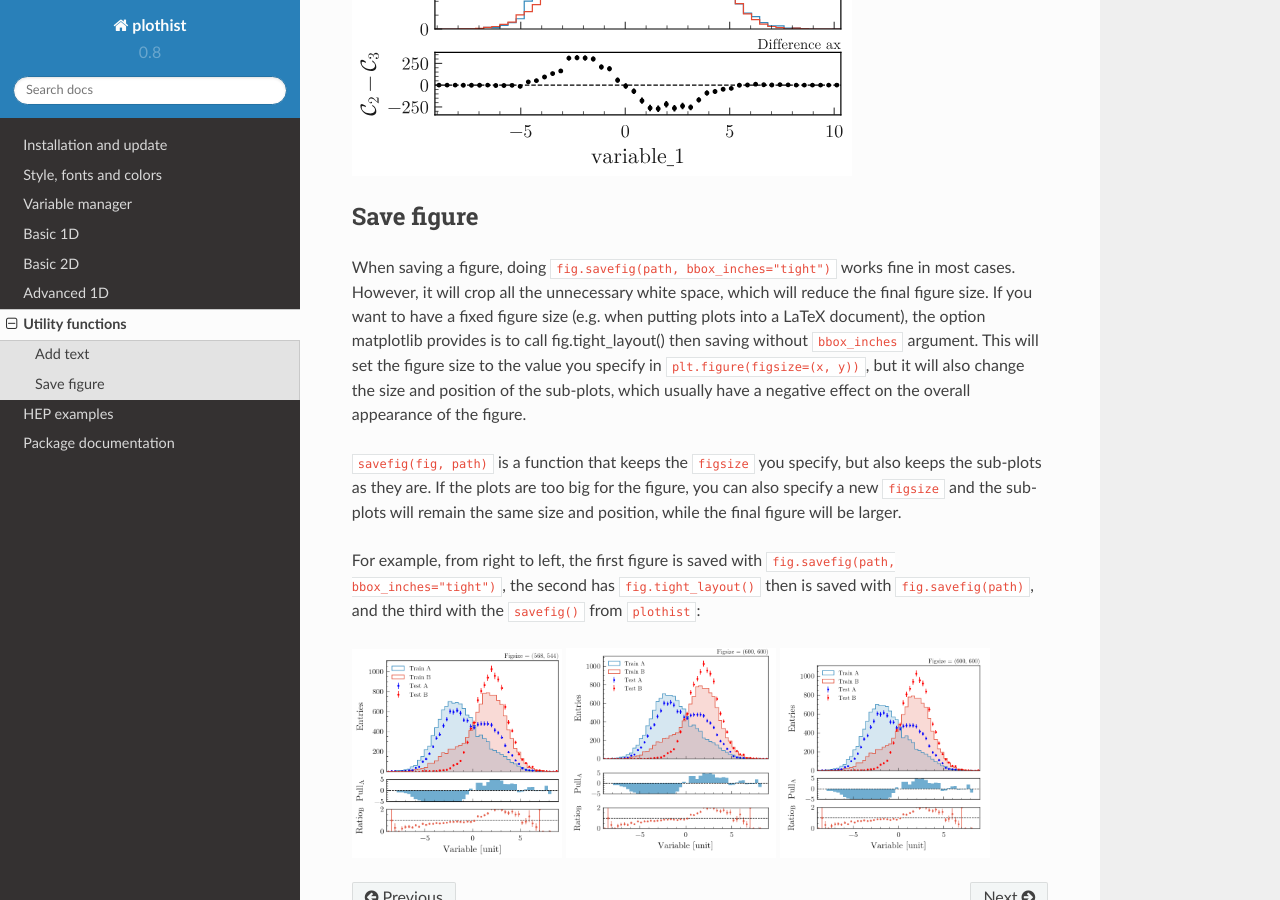
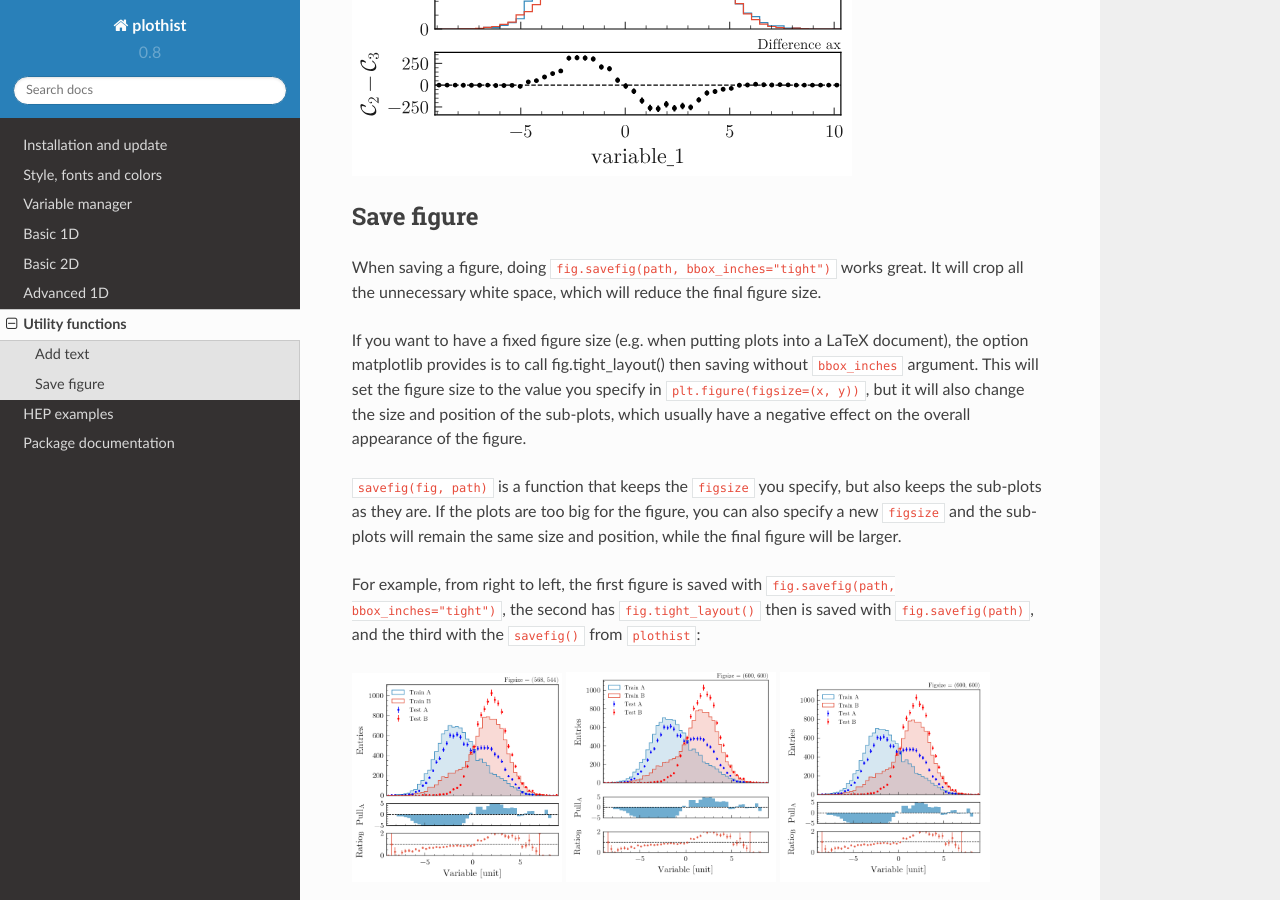
Before and after one commit to cyrraz/plothist, a Sphinx documentation site: the page built from docs/usage/utilities.rst, in a window 1280 px wide and 900 px high, scrolled down 759 px. Built offline with Sphinx 7.4.7 and the Read the Docs theme 2.0.0, drawn with Linux system fonts in a browser that asks for light colours.

Commit message:
better doc

```diff
--- a/docs/usage/utilities.rst
+++ b/docs/usage/utilities.rst
@@ -26,7 +26,9 @@ Add text
 Save figure
 ===========
 
-When saving a figure, doing ``fig.savefig(path, bbox_inches="tight")`` works fine in most cases. However, it will crop all the unnecessary white space, which will reduce the final figure size. If you want to have a fixed figure size (e.g. when putting plots into a LaTeX document), the option matplotlib provides is to call fig.tight_layout() then saving without ``bbox_inches`` argument. This will set the figure size to the value you specify in ``plt.figure(figsize=(x, y))``, but it will also change the size and position of the sub-plots, which usually have a negative effect on the overall appearance of the figure.
+When saving a figure, doing ``fig.savefig(path, bbox_inches="tight")`` works great. It will crop all the unnecessary white space, which will reduce the final figure size.
+
+If you want to have a fixed figure size (e.g. when putting plots into a LaTeX document), the option matplotlib provides is to call fig.tight_layout() then saving without ``bbox_inches`` argument. This will set the figure size to the value you specify in ``plt.figure(figsize=(x, y))``, but it will also change the size and position of the sub-plots, which usually have a negative effect on the overall appearance of the figure.
 
 ``savefig(fig, path)`` is a function that keeps the ``figsize`` you specify, but also keeps the sub-plots as they are. If the plots are too big for the figure, you can also specify a new ``figsize`` and the sub-plots will remain the same size and position, while the final figure will be larger.
 
```
